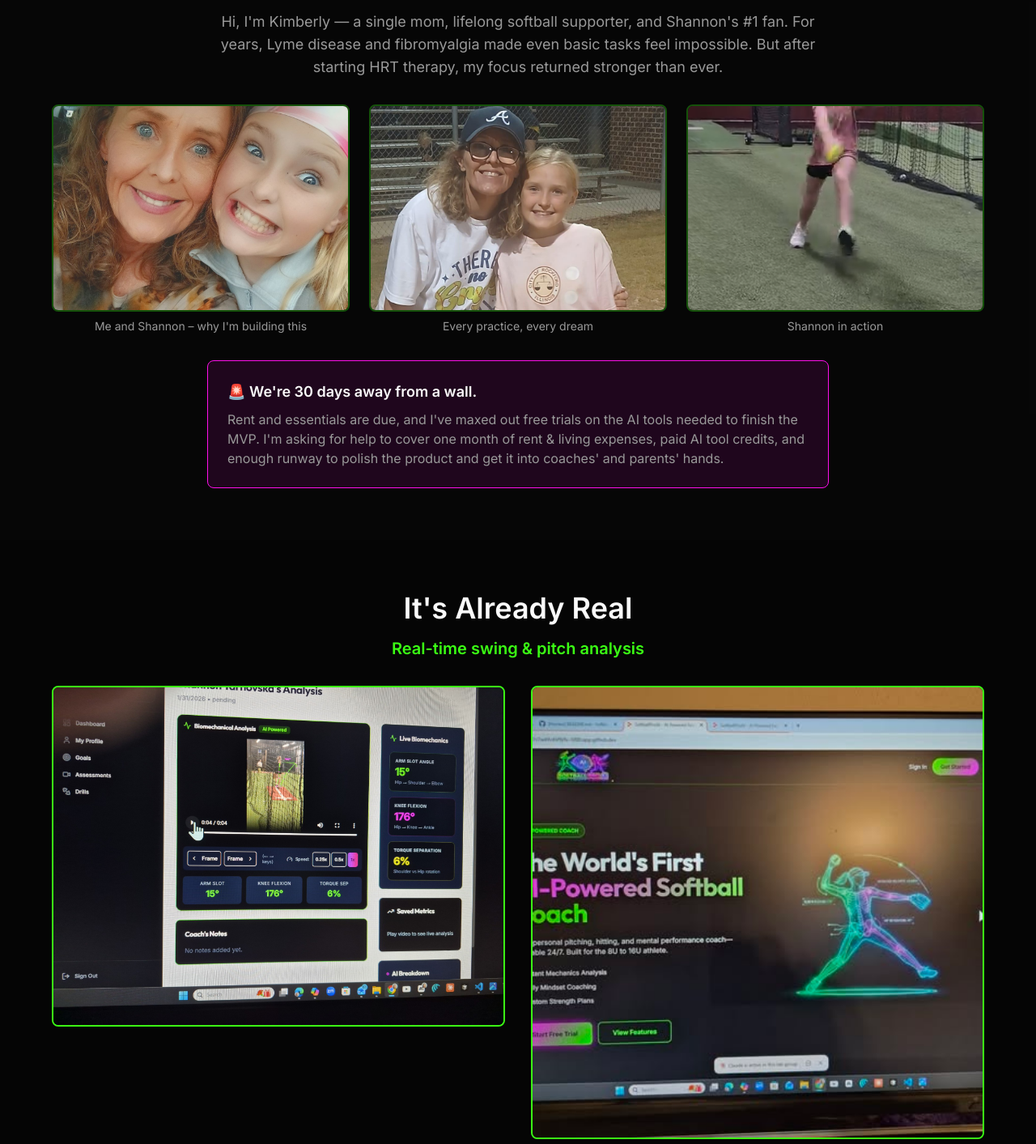
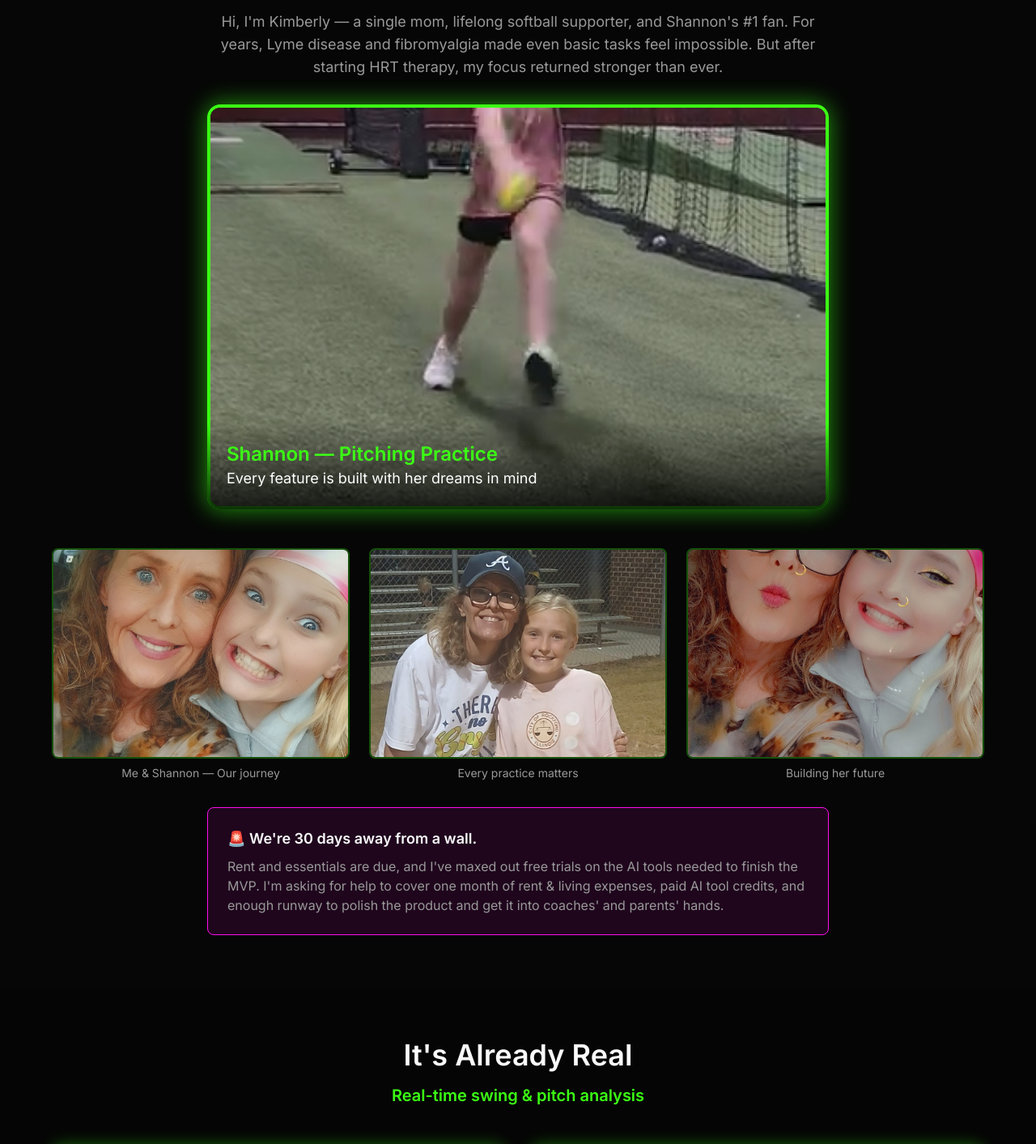
Before and after one commit to pitchersmom16-glitch/Crush-Superbowl-fundraiser, a React (Vite) app: page / in a window 1280 px wide. Shown: the part 1268-2681 px from the top of the page at 81% size. Built offline with nearby package versions, Linux system fonts and the light colour scheme; no server answers.

Commit message:
IMAGE CLEANUP: Shannon pitching photo now HERO with neon glow, all images centered and even-sized

```diff
--- a/src/pages/Landing.tsx
+++ b/src/pages/Landing.tsx
@@ -87,30 +87,52 @@ export function Landing() {
             But after starting HRT therapy, my focus returned stronger than ever.
           </p>
 
-          <div className="grid md:grid-cols-3 gap-6">
-            <div>
+          {/* SHANNON PITCHING - HERO ACTION SHOT - MOST PROMINENT */}
+          <div className="mb-12 max-w-3xl mx-auto">
+            <div className="relative">
+              <img
+                src={shannonPitching}
+                alt="Shannon pitching - The reason behind every feature"
+                className="w-full h-[500px] object-cover rounded-2xl border-4 border-primary shadow-[0_0_30px_rgba(57,255,20,0.6)]"
+              />
+              <div className="absolute bottom-0 left-0 right-0 bg-gradient-to-t from-black/80 to-transparent p-6 rounded-b-2xl">
+                <p className="text-2xl font-bold text-primary">Shannon — Pitching Practice</p>
+                <p className="text-lg text-white">Every feature is built with her dreams in mind</p>
+              </div>
+            </div>
+          </div>
+
+          {/* Me & Shannon Together - Secondary Photos */}
+          <div className="grid md:grid-cols-3 gap-6 mb-8">
+            <div className="group">
+              <div className="overflow-hidden rounded-lg border-2 border-primary/30 hover:border-primary transition-all">
                 <img
                   src={heroPhoto}
                   alt="Me and Shannon – why I'm building this"
-                className="w-full h-64 object-cover rounded-lg border-2 border-primary/30 mb-2"
+                  className="w-full h-64 object-cover object-center group-hover:scale-105 transition-transform"
                 />
-              <p className="text-center text-sm text-muted-foreground">Me and Shannon – why I'm building this</p>
               </div>
-            <div>
+              <p className="text-center text-sm text-muted-foreground mt-2">Me & Shannon — Our journey</p>
+            </div>
+            <div className="group">
+              <div className="overflow-hidden rounded-lg border-2 border-primary/30 hover:border-primary transition-all">
                 <img
                   src={meAndShay2}
                   alt="Every practice, every dream"
-                className="w-full h-64 object-cover rounded-lg border-2 border-primary/30 mb-2"
+                  className="w-full h-64 object-cover object-center group-hover:scale-105 transition-transform"
                 />
-              <p className="text-center text-sm text-muted-foreground">Every practice, every dream</p>
               </div>
-            <div>
+              <p className="text-center text-sm text-muted-foreground mt-2">Every practice matters</p>
+            </div>
+            <div className="group">
+              <div className="overflow-hidden rounded-lg border-2 border-primary/30 hover:border-primary transition-all">
                 <img
-                src={shannonPitching}
-                alt="Shannon pitching - building for the next generation"
-                className="w-full h-64 object-cover rounded-lg border-2 border-primary/30 mb-2"
+                  src={meAndShay4}
+                  alt="Building for the next generation"
+                  className="w-full h-64 object-cover object-center group-hover:scale-105 transition-transform"
                 />
-              <p className="text-center text-sm text-muted-foreground">Shannon in action</p>
+              </div>
+              <p className="text-center text-sm text-muted-foreground mt-2">Building her future</p>
             </div>
           </div>
 
@@ -129,24 +151,31 @@ export function Landing() {
       <section className="py-16 px-4">
         <div className="container mx-auto max-w-6xl">
           <h2 className="text-4xl font-bold text-center mb-4">It's Already Real</h2>
-          <p className="text-center text-xl text-primary font-semibold mb-8">
+          <p className="text-center text-xl text-primary font-semibold mb-12">
             Real-time swing & pitch analysis
           </p>
 
-          <div className="grid md:grid-cols-2 gap-8 mb-8">
-            <div>
+          {/* Product Screenshots - Even sizing with glow */}
+          <div className="grid md:grid-cols-2 gap-8 mb-12">
+            <div className="group">
+              <div className="overflow-hidden rounded-xl border-3 border-primary shadow-[0_0_20px_rgba(57,255,20,0.4)] hover:shadow-[0_0_30px_rgba(57,255,20,0.6)] transition-all">
                 <img
                   src={bioScreenshot1}
-                alt="Biomechanics dashboard with video analysis"
-                className="w-full rounded-lg border-2 border-primary shadow-neon"
+                  alt="SoftballProAI — Live Biomechanics Demo"
+                  className="w-full h-80 object-cover object-top group-hover:scale-105 transition-transform"
                 />
               </div>
-            <div>
+              <p className="text-center text-sm text-muted-foreground mt-3">Live biomechanics dashboard</p>
+            </div>
+            <div className="group">
+              <div className="overflow-hidden rounded-xl border-3 border-primary shadow-[0_0_20px_rgba(57,255,20,0.4)] hover:shadow-[0_0_30px_rgba(57,255,20,0.6)] transition-all">
                 <img
                   src={bioScreenshot2}
                   alt="Real-time metrics: arm slot, knee flexion, injury flags"
-                className="w-full rounded-lg border-2 border-primary shadow-neon"
+                  className="w-full h-80 object-cover object-top group-hover:scale-105 transition-transform"
                 />
+              </div>
+              <p className="text-center text-sm text-muted-foreground mt-3">Real-time analysis & metrics</p>
             </div>
           </div>
 
```
Lines whose indentation alone changed are shown as unchanged.
